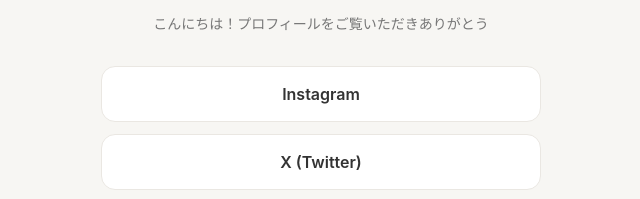
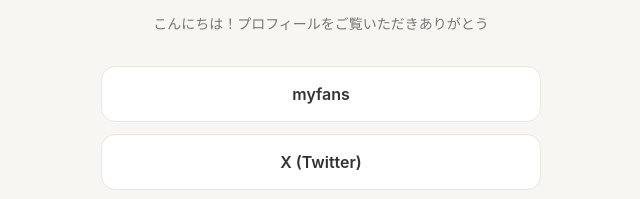
Before and after one commit to atrskst/my-profile, a plain HTML site: page index.html in a window 1280 px wide. Shown: the part 212-411 px from the top of the page, 319-959 px from the left. Drawn offline with Linux system fonts and the light colour scheme.

Commit message:
Update index.html

```diff
--- a/index.html
+++ b/index.html
@@ -105,8 +105,8 @@ footer {
       こんにちは！プロフィールをご覧いただきありがとう
     </p>
 
-    <a class="social" href="https://www.instagram.com/">
-      Instagram
+    <a class="social" href="https://myfans.jp/rudeus_anime">
+      myfans
     </a>
     <a class="social" href="https://x.com/">
       X (Twitter)
```
